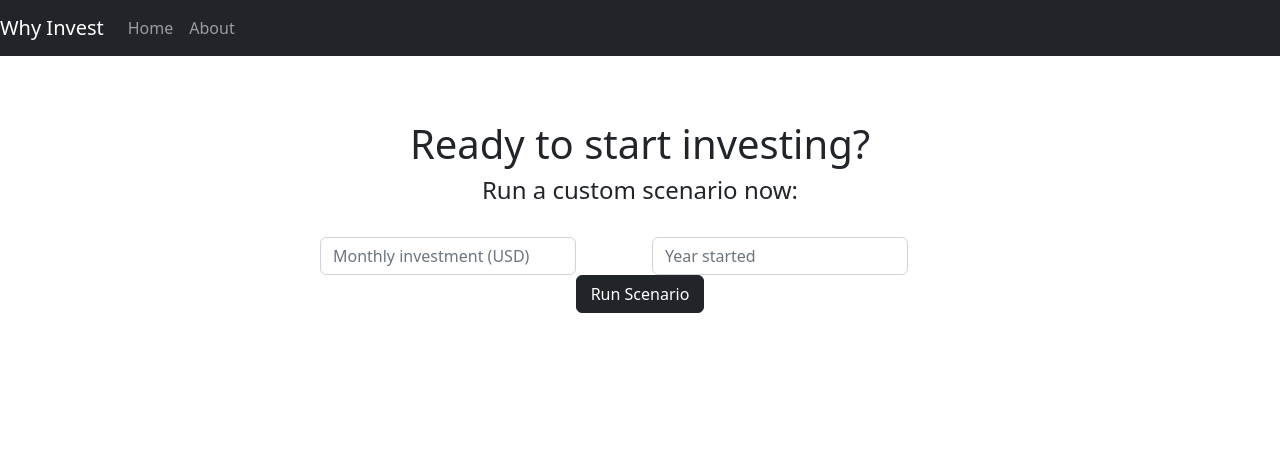
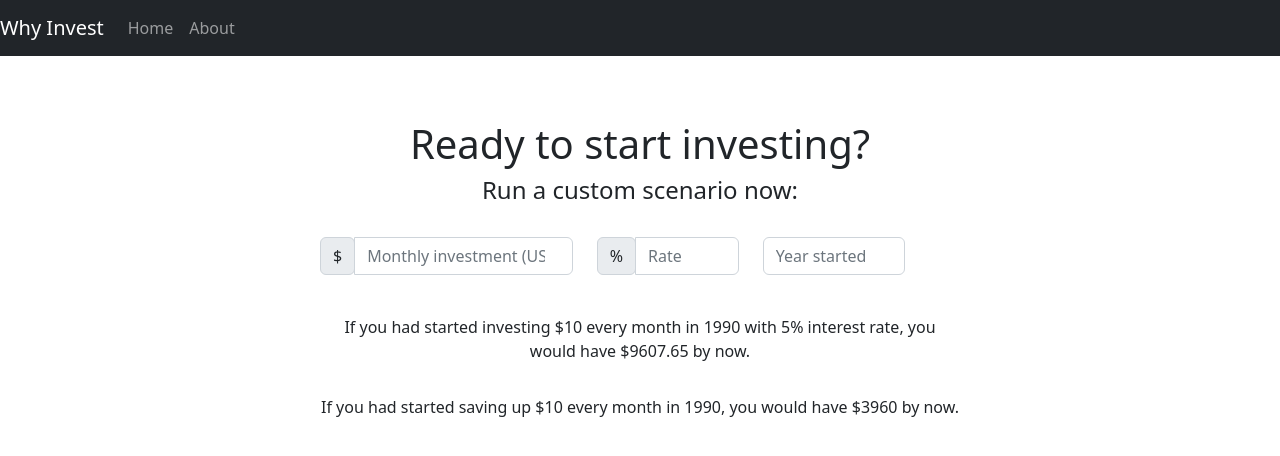
Before and after one commit to devcale/why-invest, a React (Create React App) app: page / in a window 1280 px wide. Shown: the top 456 px of the page. Built offline with nearby package versions, Linux system fonts and the light colour scheme.

Commit message:
Added functionality

```diff
--- a/public/index.html
+++ b/public/index.html
@@ -24,7 +24,8 @@
       work correctly both with client-side routing and a non-root public URL.
       Learn how to configure a non-root public URL by running `npm run build`.
     -->
-    <title>React App</title>
+    <title>Why Invest</title>
+
   </head>
   <body>
     <noscript>You need to enable JavaScript to run this app.</noscript>
--- a/src/pages/Home/Home.css
+++ b/src/pages/Home/Home.css
@@ -10,14 +10,6 @@
     margin-top: 5%;
 }
 
-.monthly-input{
-    width: 16em;
+.results{
+    margin-top: 5%;
 }
-
-.year-input{
-    width: 16em;
-}
-
-.submit-button{
-    width: 8em;
-}
--- a/src/pages/Home/Home.js
+++ b/src/pages/Home/Home.js
@@ -1,24 +1,111 @@
-import React from "react";
+import React, { useState } from "react";
 import "./Home.css";
 
 export const Home = () => {
+  const [data, setData] = useState({
+    monthly: "10",
+    year: "1990",
+    rate: "5",
+  });
+
+  const handleInputChange = (event) => {
+    setData({
+      ...data,
+      [event.target.name]: event.target.value,
+    });
+  };
+
+  const getInvestment = (monthly, year, rate) => {
+    let result = 0;
+    if (year >= 1990) {
+      let yearly = monthly * 12;
+      result = yearly;
+      let increment = 1 + rate / 100;
+      let periods = new Date().getFullYear() - year;
+      for (let i = 0; i < periods; i++) {
+        result = (result * increment) + yearly;
+
+      }
+      result = result.toFixed(2);
+    }
+    return result;
+    // let yearlyInvestment = data.monthly*12;
+    // let totalInvestment = 0;
+    // let currentYear = new Date().getFullYear();
+    // let periods = currentYear - data.year();
+
+    // for (let year = 0; year < periods; year++) {
+    //     totalInvestment = totalInvestment*(1+(data.rate/100)) + yearlyInvestment;
+
+    // }
+    // return totalInvestment;
+  };
+
   return (
     <div className="centered-main">
       <h1>Ready to start investing?</h1>
       <h4>Run a custom scenario now:</h4>
       <form className="calc-inputs">
         <div className="row">
-          <div className="col">
-            <input type="number" className="form-control monthly-input" placeholder="Monthly investment (USD)" />
+          <div className="col-md-5">
+            <div className="input-group mb-2">
+              <div className="input-group-prepend">
+                <div className="input-group-text">$</div>
+              </div>
+              <input
+                type="number"
+                className="form-control"
+                id="inlineFormInputGroup"
+                placeholder="Monthly investment (USD)"
+                min={0}
+                name="monthly"
+                onChange={handleInputChange}
+              />
+            </div>
           </div>
-          <div className="col">
-            <input type="number" className="form-control year-input" placeholder="Year started" min="1990" max="2022"/>
+
+          <div className="col-md-3">
+            <div className="input-group mb-2">
+              <div className="input-group-prepend">
+                <div className="input-group-text">%</div>
+              </div>
+              <input
+                type="number"
+                className="form-control"
+                id="inlineFormInputGroup"
+                placeholder="Rate"
+                min={0}
+                name="rate"
+                onChange={handleInputChange}
+              />
+            </div>
           </div>
-          <div className="col">
-            <button type="submit" className="btn btn-dark submit-button">Run Scenario</button>
+
+          <div className="col-md-3">
+            <input
+              type="number"
+              className="form-control"
+              placeholder="Year started"
+              min="1990"
+              max="2022"
+              name="year"
+              onChange={handleInputChange}
+            />
           </div>
         </div>
       </form>
+
+      <div className="results">
+        {" "}
+        If you had started investing ${data.monthly} every month in {data.year}{" "}
+        with {data.rate}% interest rate, you would have $
+        {getInvestment(data.monthly, data.year, data.rate)} by now.
+      </div>
+      <div className="results">
+        {" "}
+        If you had started saving up ${data.monthly} every month in {data.year},
+        you would have ${data.monthly * 12 * (2023 - data.year)} by now.
+      </div>
     </div>
   );
 };
```
